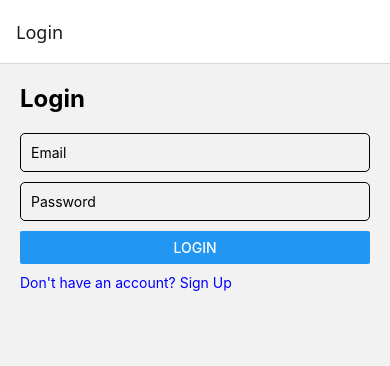
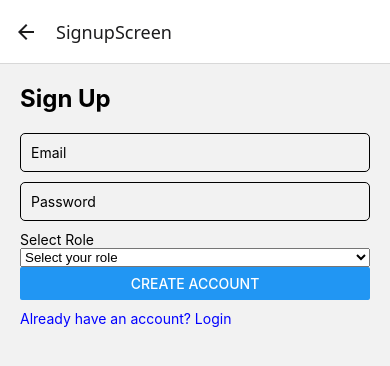
Before and after one commit to milkdatcow/CSYM030-Assignment, a React Native app in the folder bethel/: screen /SignupScreen in a window 390 px wide. Shown: the top 366 px of the page. Built offline with nearby package versions, Linux system fonts and the light colour scheme; no server answers.

Commit message:
Create Dashboard

```diff
--- a/bethel/App.js
+++ b/bethel/App.js
@@ -2,19 +2,19 @@ import React from 'react';
 import { NavigationContainer } from '@react-navigation/native';
 import { createNativeStackNavigator } from '@react-navigation/native-stack';
 
-import LoginScreen from './screens/Login';
-import SignupScreen from './screens/Signup';
-//import Dashboard from './screens/Dashboard';
+import Login from './screens/Login';
+import Signup from './screens/Signup';
+import Dashboard from './screens/Dashboard';
 
 const Stack = createNativeStackNavigator();
 
 export default function App() {
   return (
     <NavigationContainer>
-      <Stack.Navigator initialRouteName="Login">
-        <Stack.Screen name="Login" component={LoginScreen} />
-        <Stack.Screen name="SignUp" component={SignupScreen} />
-
+      <Stack.Navigator initialRouteName="LoginScreen">
+        <Stack.Screen name="LoginScreen" component={Login} />
+        <Stack.Screen name="SignupScreen" component={Signup} />
+        <Stack.Screen name="DashboardScreen" component={Dashboard} />
       </Stack.Navigator>
     </NavigationContainer>
   );
--- /dev/null
+++ b/bethel/screens/Dashboard.js
@@ -0,0 +1,60 @@
+import React, { useEffect, useState } from 'react';
+import { View, Text, Button } from 'react-native';
+import { getAuth } from 'firebase/auth';
+import { getFirestore, doc, getDoc } from 'firebase/firestore';
+import { useNavigation } from '@react-navigation/native';
+import styles from "../style";
+
+const Dashboard = () => {
+  const [userData, setUserData] = useState(null);
+  const navigation = useNavigation();
+
+  const auth = getAuth();
+  const db = getFirestore();
+  const user = auth.currentUser;
+
+  useEffect(() => {
+    const fetchUserData = async () => {
+      try {
+        const docRef = doc(db, 'users', user.uid);
+        const docSnap = await getDoc(docRef);
+        if (docSnap.exists()) {
+          setUserData(docSnap.data());
+        } else {
+          console.log('No such document!');
+        }
+      } catch (error) {
+        console.log('Error fetching user data:', error);
+      }
+    };
+
+    if (user) fetchUserData();
+  }, [user]);
+
+  //const goToBusiness = () => navigation.navigate('BusinessScreen');
+  //const goToHospital = () => navigation.navigate('HospitalScreen');
+
+  return (
+    <View style={styles.container}>
+      <Text style={styles.title}>Welcome to Bethel City</Text>
+      {userData && (
+        <>
+          <Text style={styles.subTitle}>Role: {userData.role}</Text>
+          <Text style={styles.subTitle}>Email: {user.email}</Text>
+
+          {userData.role === 'business' && (
+            <Button title="Manage Business" onPress={goToBusiness} />
+          )}
+          {userData.role === 'hospital' && (
+            <Button title="Manage Hospital" onPress={goToHospital} />
+          )}
+          {userData.role === 'citizen' && (
+            <Text>Appointments coming soon...</Text>
+          )}
+        </>
+      )}
+    </View>
+  );
+};
+
+export default Dashboard;
--- a/bethel/screens/Login.js
+++ b/bethel/screens/Login.js
@@ -11,7 +11,7 @@ const Login = ({ navigation }) => {
   const handleLogin = async () => {
     try {
       await signInWithEmailAndPassword(auth, email, password);
-      navigation.navigate("Dashboard");
+      navigation.navigate("DashboardScreen");
     } catch (err) {
       Alert.alert("Login Error", err.message);
     }
@@ -23,7 +23,7 @@ const Login = ({ navigation }) => {
       <TextInput placeholder="Email" value={email} onChangeText={setEmail} style={styles.input} />
       <TextInput placeholder="Password" secureTextEntry value={password} onChangeText={setPassword} style={styles.input} />
       <Button title="Login" onPress={handleLogin} />
-      <Text onPress={() => navigation.navigate("SignUp")} style={styles.link}>Don't have an account? Sign Up</Text>
+      <Text onPress={() => navigation.navigate("SignupScreen")} style={styles.link}>Don't have an account? Sign Up</Text>
     </View>
   );
 };
--- a/bethel/screens/Signup.js
+++ b/bethel/screens/Signup.js
@@ -44,7 +44,7 @@ const Signup = ({ navigation }) => {
         <Picker.Item label="Citizen" value="citizen" />
       </Picker>
       <Button title="Create Account" onPress={handleSignUp} />
-      <Text onPress={() => navigation.navigate("Login")} style={styles.link}>Already have an account? Login</Text>
+      <Text onPress={() => navigation.navigate("LoginScreen")} style={styles.link}>Already have an account? Login</Text>
     </View>
   );
 };
--- a/bethel/style.js
+++ b/bethel/style.js
@@ -28,7 +28,12 @@ const styles = StyleSheet.create({
     link: {
         marginTop: 10,
         color: 'blue'
-    }
+    },
+    subTitle: {
+        fontSize: 16,
+        marginBottom: 10,
+        textAlign: 'center',
+    },
   });
 
 export default styles;
```
